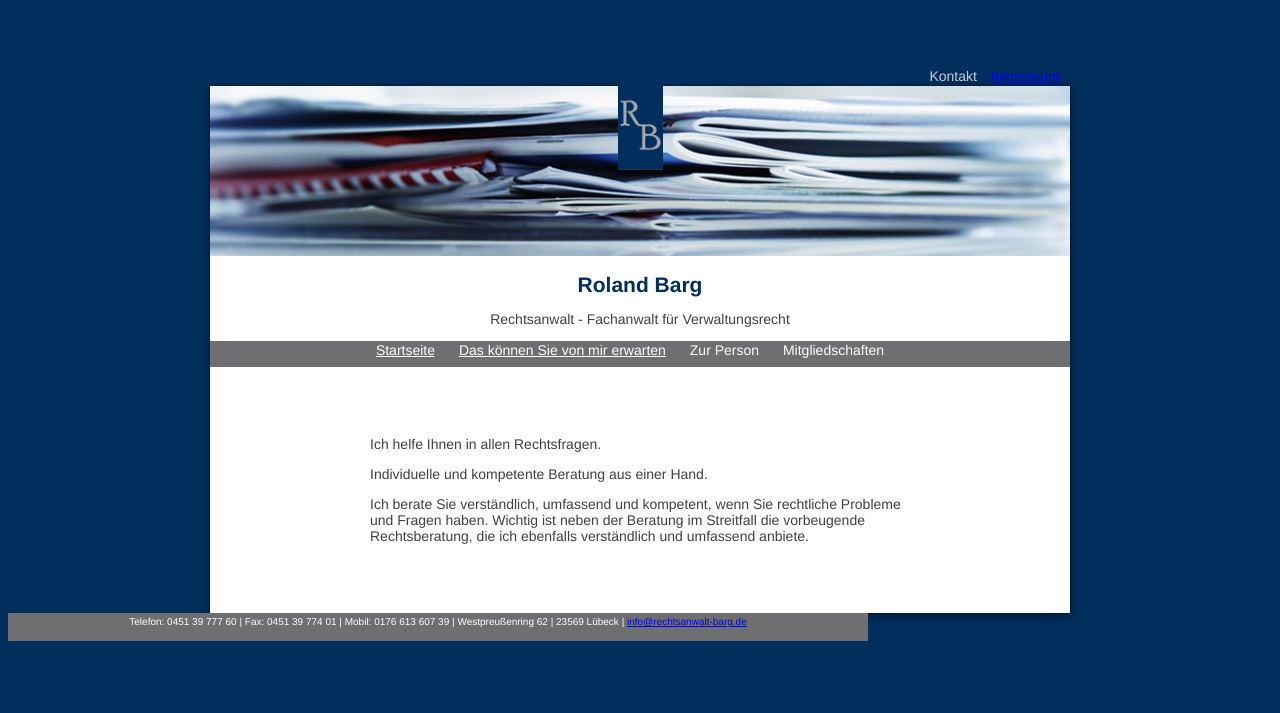
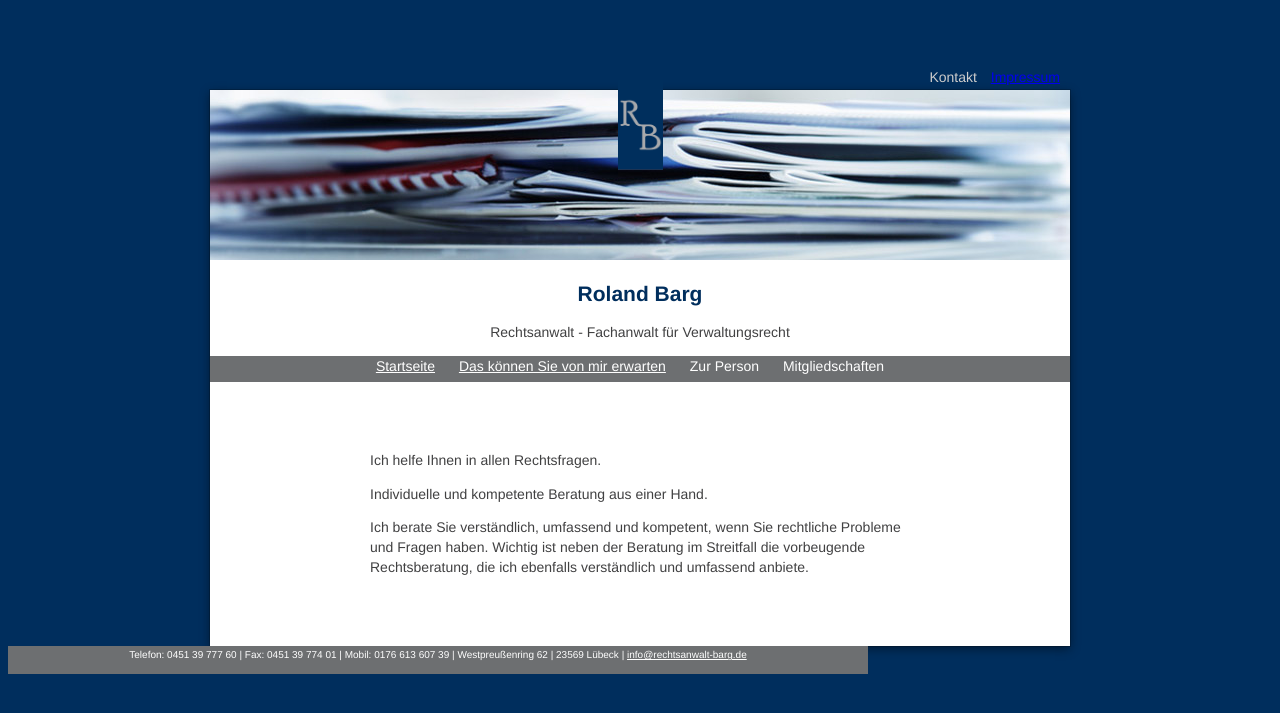
Before and after one commit to RWCB/rechtsanwalt-barg, a Jekyll site: the page built from index.md, in a window 1280 px wide. Shown: the top 713 px of the page. Built offline with Jekyll 4.4.1, drawn with Linux system fonts in a browser that asks for light colours; our own code applies the rules of GitHub Pages for plain Markdown files; a script that is not in the unit is left out; the repository's description, which GitHub fills in, is left out.

Commit message:
Update style.scss

```diff
--- a/assets/css/style.scss
+++ b/assets/css/style.scss
@@ -10,7 +10,7 @@ html {
 body {
   font: 14px Helvetica, Arial, sans-serif;
   font-weight: lighter;
-//  line-height: 1.4;
+  line-height: 1.4;
   color: #414142;
   padding: 60px 0;
 }
@@ -127,6 +127,7 @@ footer > ul > li {
 
 footer > ul > li > a {
   text-decoration: underline;
+  color: white;
 }
 
 footer > ul > li + li:before {
```
